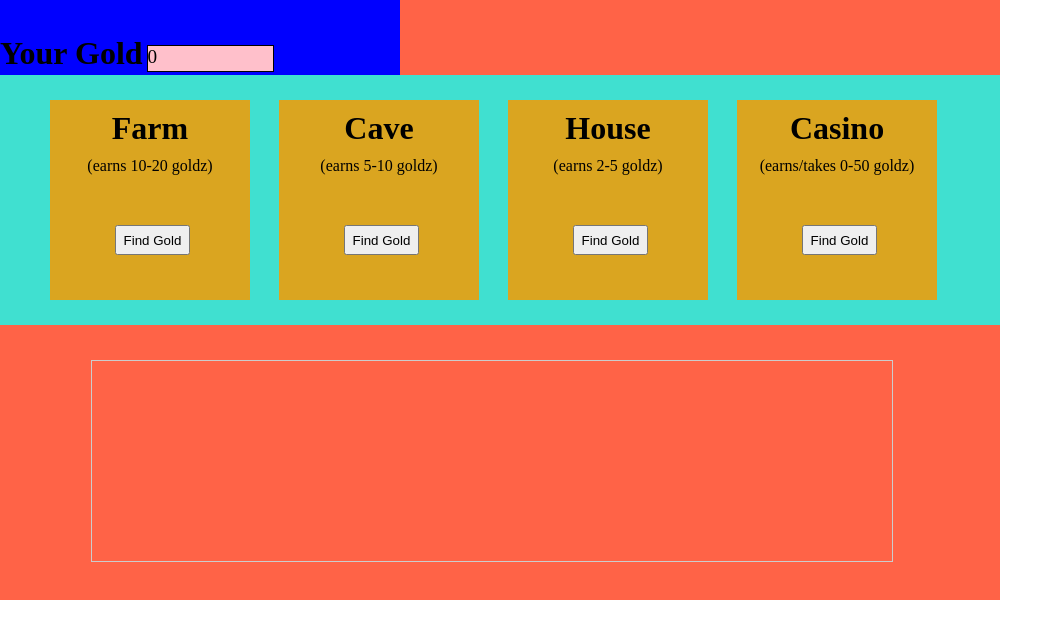
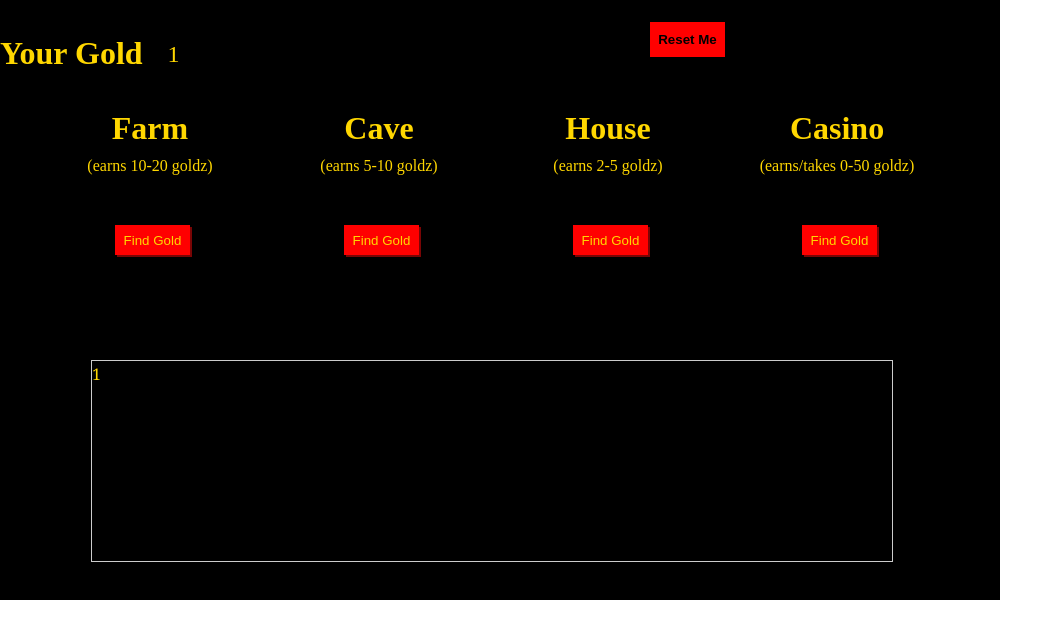
Before and after one commit to ROliverWA/Ninja_Gold, a Flask app: page / in a window 1280 px wide. Shown: the top 639 px of the page, without its empty margins (0-1063 px from the left). Run offline with Flask 2, Linux system fonts and the light colour scheme; the visitor is signed in with stand-in values (Sample User, id 1).

Commit message:
Woot Woot

```diff
--- a/server.py
+++ b/server.py
@@ -3,22 +3,32 @@ import random
 import datetime
 app = Flask(__name__)
 app.secret_key="thekeytothecity"
-now = str(datetime.datetime.now())
-app = Flask(__name__)
-app.secret_key="thekeytomyheart"
-gold = 0
+
+
 
 
 @app.route('/')
 def root():
-    session['my_trust'] = gold
-    session['current_string'] = ""
+    now = str(datetime.datetime.now().strftime("%a %b %Y %T"))
+    session['now'] =  now
+
+    if "count" in session:
+        session['count'] += 1
+    else:
+        session['count'] = 1
+        session['current_string'] = ""
+        session['my_trust'] = 0
+
+
+
+
     return render_template('index.html')
 
 @app.route('/process_money', methods=['POST'])
 def shake_your_moneymaker():
-    session['now'] = str(now)
+
     location = request.form['building']
+    session['location'] = location
     if location == 'farm':
         session['how_much'] = random.randint(10, 20)
     elif location == 'cave':
@@ -27,15 +37,31 @@ def shake_your_moneymaker():
         session['how_much'] = random.randint(2, 5)
     elif location == 'casino':
         win_or_lose = random.randint(1,2)
+        loser = False
         if win_or_lose == 1:
             session['how_much'] = random.randint(0, 50)
+            session['my_trust'] += session['how_much']
+            session['current_string'] += "<p id='win' style='color:green'> Earned " + " " + str(session['how_much']) + " from the " + location + "! " + str(session['now']) + "</p>|"
         elif win_or_lose == 2:
+            loser = True
             session['how_much'] = random.randint(0, 50) * - 1
+            session['current_string'] += "<p id='lose' style='color:red'> Earned "+ " "  + str(session['how_much']) + " from the " + location + "! " + str(session['now']) + "</p>|"
+        return redirect('/')
+
     session['my_trust'] += session['how_much']
-    session['current_string'] += session['now']
+    session['current_string'] += "<p id='win'style='color:green'> Earned "  + " " + str(session['how_much']) + " from the " + location + "! " + str(session['now']) + "</p>|"
+    print(session['current_string'])
+    return redirect('/')
+
+@app.route('/reset_me', methods=['POST'])
+def every_new_begining():
+    session.clear()
+    return redirect('/')
 
 
-    return render_template('index.html')
+
+
+
 
 
 
--- a/static/css/style.css
+++ b/static/css/style.css
@@ -1,19 +1,22 @@
 *{
     margin: 0px;
     padding: 0px;
+    color: gold;
 
 }
 
 .wrapper {
     height: 600px;
     width: 1000px;
-    background-color: tomato;
+    background-color: black;
+    display: inline-block;
+
 }
 
 .head{
     height: 25px;
     width: 400px;
-    background-color: blue;
+    /* background-color: blue; */
     vertical-align: top;
     display: inline-block;
     padding-top: 50px;
@@ -22,12 +25,13 @@
 .gold_reserve{
     height: 25px;
     width: 125px;
-    background-color: pink;
+    /* background-color: pink; */
     display: inline-block;
     vertical-align: top;
     border: 1px solid black;
-    margin-top: -5px;
-    font-size: larger;
+    margin-top: -10px;
+    font-size: x-large;
+    margin-left: 20px;
 }
 
 #stash {
@@ -40,7 +44,7 @@
     width: 200px;
     display: inline-block;
     vertical-align: top;
-    background-color: goldenrod;
+    /* background-color: goldenrod; */
     margin-left: 25px;
     margin-top: 25px;
 }
@@ -48,8 +52,9 @@
 .middle {
     height: 250px;
     width: 1000px;
-    background-color: turquoise;
+    /* background-color: turquoise; */
     display: inline-block;
+
 }
 
 .farm {
@@ -79,3 +84,44 @@ p {
     height: 30px;
     width: 75px;
 }
+
+.reset_button{
+    width: 75px;
+    height: 35px;
+    vertical-align: top;
+    margin-top: -50px;
+    margin-left: 650px;
+}
+
+.find_gold {
+    background-color: red;
+    border: 0px;
+    box-shadow: 2px 2px 0px 0px rgb(122, 5, 5);
+}
+
+
+.reset_button {
+    background-color: red;
+    color: black;
+    border: 0px;
+    font-weight: bold;
+}
+
+
+img {
+
+    display: inline-block;
+}
+
+#purp_ninja{
+    width: 700px;
+    height: auto;
+    margin-left: 150px;
+    margin-top: -75px;
+}
+
+#reset_me {
+
+    width: 750px;
+    height: 500px;
+}
--- a/templates/index.html
+++ b/templates/index.html
@@ -8,18 +8,35 @@
     <meta http-equiv="X-UA-Compatible" content="ie=edge">
     <script>
     $('document').ready(function(){
-        var the_time_is_now = "{{session['current_string']}}";
+        var the_time_is_now = "{{session['current_string'] | safe}}";
+        var newList = the_time_is_now.split('|');
+        for(var i=0; i<newList.length;i++){
+            console.log(newList[i]);
+            $('#text_box').prepend(newList[i]);
+        }
 
-        $('#text_box').text(the_time_is_now);
+
     })
     </script>
+    <style>
+        .lose {
+            color: red;
+        }
+
+        .win {
+            color: green;
+        }
+    </style>
     <title>Ninja Goldz</title>
 </head>
 <body>
     <div id="wrapper" class="wrapper">
         <div id="head" class ="head">
-            <h1 id='stash'>Your Gold</h1>
+                        <h1 id='stash'>Your Gold</h1>
             <div id="gold_reserve" class="gold_reserve">{{session['my_trust']}}</div>
+            <form id="reset_me" class="reset_me" action="/reset_me" method="POST">
+                <input type="submit" value="Reset Me" id='reset_button' class='reset_button'>
+            </form>
         </div>
         <div id="middle" class="middle">
             <div id="farm" class="farm">
@@ -56,6 +73,7 @@
             </div>
         </div>
         <div id="text_box" class="text_box" style="height:200px;width:800px;border:1px solid #ccc;font:16px/26px Georgia, Garamond, Serif;overflow:auto">
+            <p id="text_tag"></p>
         </div>
         </div>
     </div>
```
Also changed, not shown: static/img/ninja.jfif (added), static/img/ninja.png (added), static/img/ninja1.png (added), static/img/ninja2.png (added), static/img/ninjaz.png (added).
